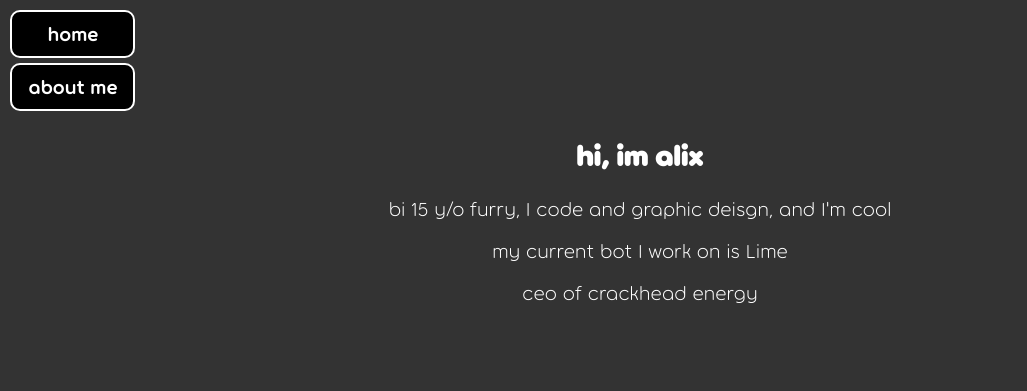
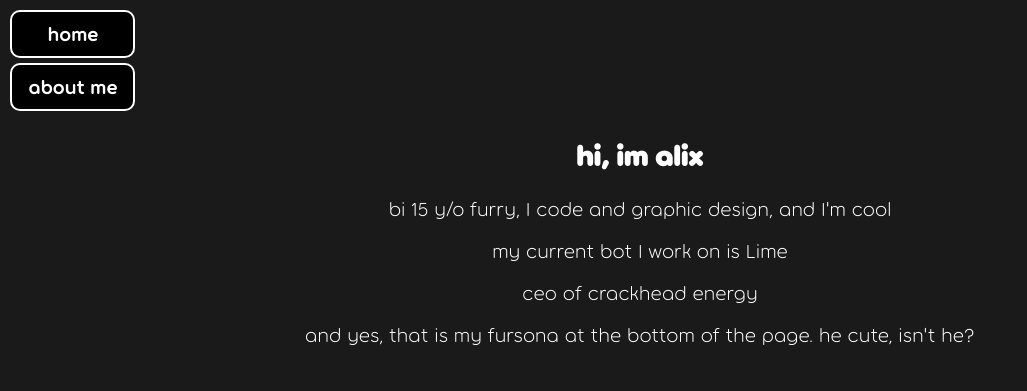
Before and after one commit to alixdotsh/alixowo.me, a plain HTML site: page index.html in a window 1280 px wide. Shown: the top 391 px of the page, without its empty margins (0-1027 px from the left). Drawn offline with Linux system fonts and the light colour scheme.

Commit message:
change up a few things so it feels f r e s h
i cant believe i had never noticed i spelled design wrong on the main page :sob:

```diff
--- a/css/style.css
+++ b/css/style.css
@@ -71,7 +71,7 @@
 }
 
 body {
-  background: #333333;
+  background: #1a1a1a;
   text-align: center;
   font-size: 20px;
   font-family: "toruslight", sans-serif;
--- a/index.html
+++ b/index.html
@@ -25,9 +25,10 @@
                 </a>
     </div>
     <h2>hi, im alix</h2>
-    <p>bi 15 y/o furry, I code and graphic deisgn, and I'm cool</p>
+    <p>bi 15 y/o furry, I code and graphic design, and I'm cool</p>
     <p>my current bot I work on is Lime</p>
     <p>ceo of crackhead energy</p>
+    <p>and yes, that is my fursona at the bottom of the page. he cute, isn't he?</p>
     <div id = "buttons">
         <div class = "container">
             <div class = "vertical center">
@@ -84,7 +85,7 @@
                                 </div>
                             <div class = "container2">
                                 <div class = "vertical center2">
-                                <img src = "catok.png">
+                                <img src = "alix.png">
                             </div>
                             </div>
 
```
Also changed, not shown: alix.png (added), logo.png.
